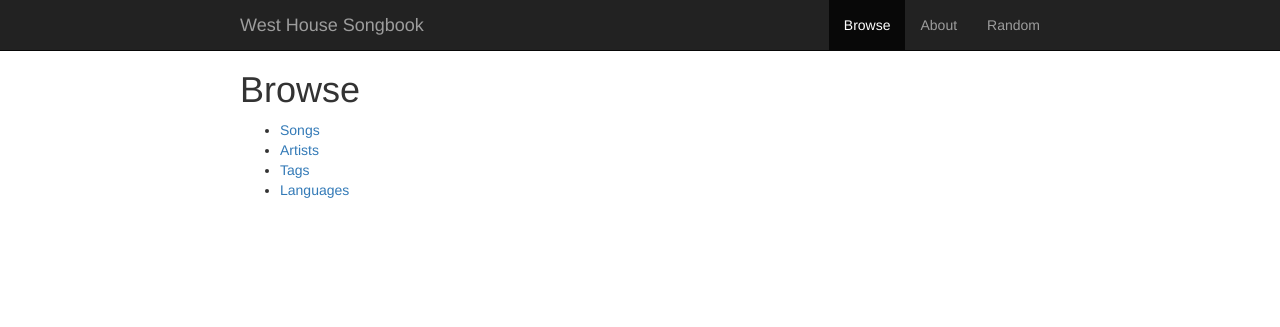
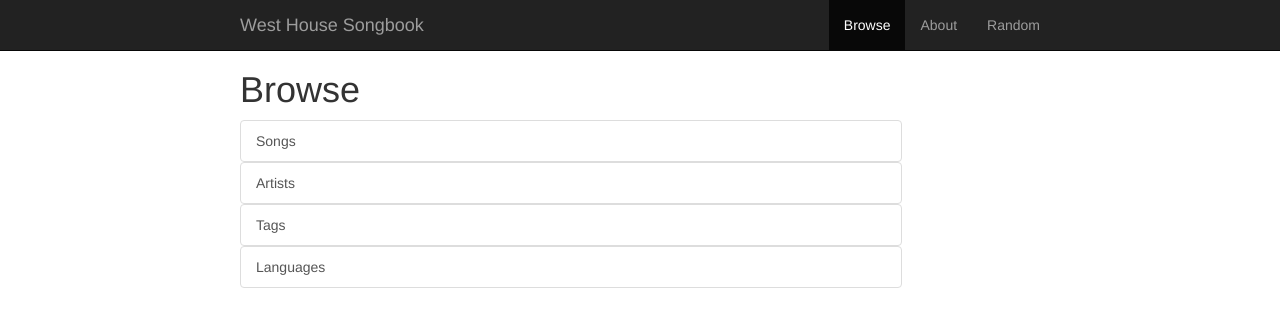
Before and after one commit to jsonreeder/whsongbook, a Flask app: page /browse in a window 1280 px wide. Shown: the top 327 px of the page. Run offline with Flask 2, Linux system fonts and the light colour scheme; parts of the project's set-up code (start-up, migrations or seed data) failed here and were passed over; some libraries are stand-ins or nearby versions.

Commit message:
Change to buttons

```diff
--- a/whsongbook/templates/browse.html
+++ b/whsongbook/templates/browse.html
@@ -1,10 +1,10 @@
 {% extends "base.html" %}
 {% block content %}
 <h1>Browse</h1>
-<ul>
-    <li><a href="/songs">Songs</a></li>
-    <li><a href="artists">Artists</a></li>
-    <li><a href="tags">Tags</a></li>
-    <li><a href="languages">Languages</a></li>
-</ul>
+<div class="list-unstyled">
+    <li><a class="list-group-item" href="/songs" role="button">Songs</a></li>
+    <li><a class="list-group-item" href="/artists">Artists</a></li>
+    <li><a class="list-group-item" href="/tags">Tags</a></li>
+    <li><a class="list-group-item" href="/languages">Languages</a></li>
+</div>
 {% endblock %}
```
